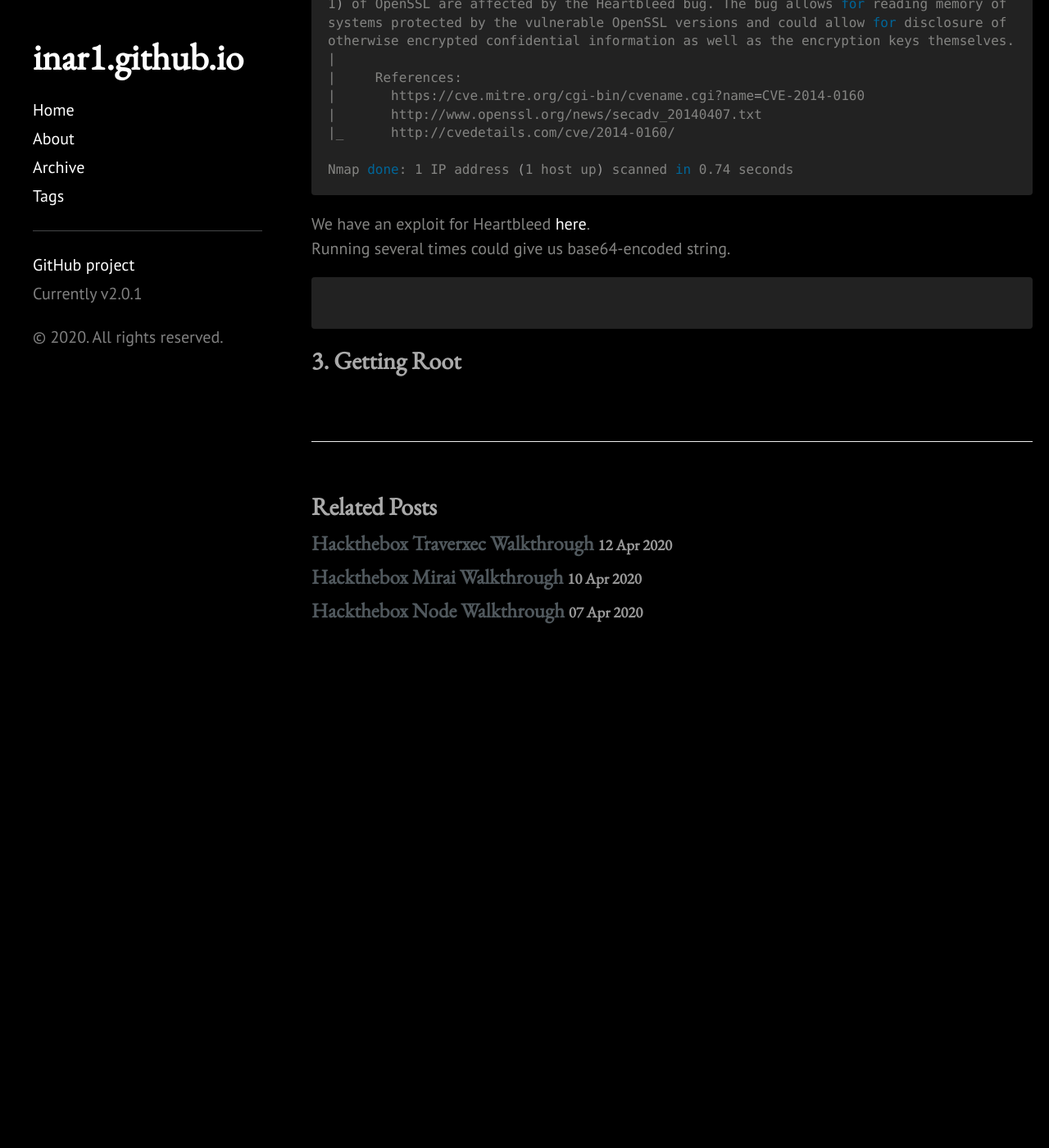
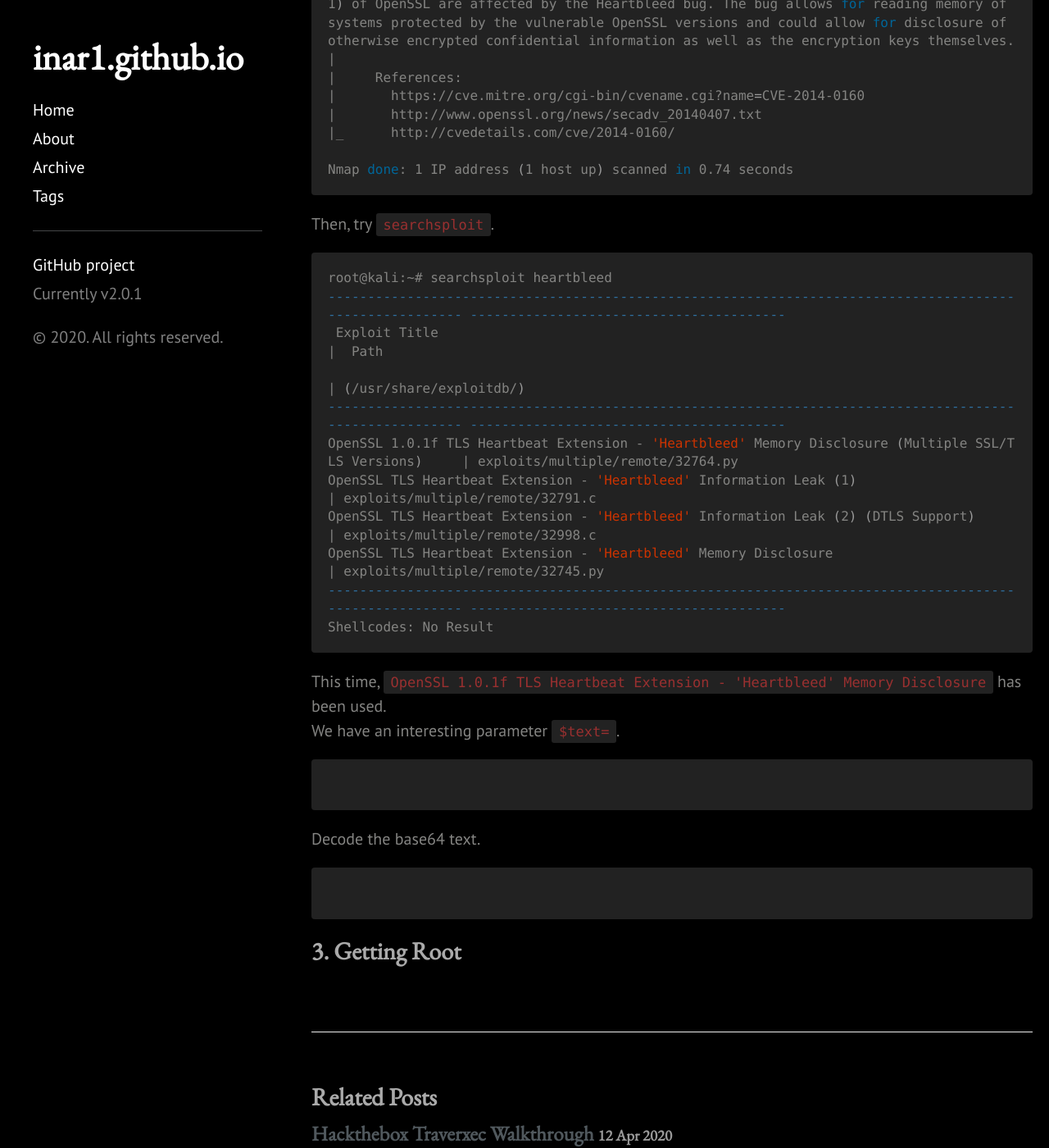
Before and after one commit to 1n4r1/1n4r1.github.io, a Jekyll site: the page built from _posts/2020-04-15-Hackthebox-Valentine-Walkthrough.md, in a window 1280 px wide and 1400 px high, scrolled down 4379 px. Shown: the whole window at 82% size. Built offline with Jekyll 4.4.1, drawn with Linux system fonts in a browser that asks for light colours; a style sheet for code colours, icons or effects is not loaded; before the commit the page ends 5279 px from its top, so only the background shows below that.

Commit message:
WIP valentine-walkthrough

````diff
--- a/_posts/2020-04-15-Hackthebox-Valentine-Walkthrough.md
+++ b/_posts/2020-04-15-Hackthebox-Valentine-Walkthrough.md
@@ -156,10 +156,31 @@ PORT    STATE SERVICE
 Nmap done: 1 IP address (1 host up) scanned in 0.74 seconds
 ```
 
-We have an exploit for Heartbleed <a href="https://github.com/sensepost/heartbleed-poc">here</a>.<br>
-Running several times could give us base64-encoded string.
+Then, try `searchsploit`.
+```shell
+root@kali:~# searchsploit heartbleed
+-------------------------------------------------------------------------------------------------------- ----------------------------------------
+ Exploit Title                                                                                          |  Path
+                                                                                                        | (/usr/share/exploitdb/)
+-------------------------------------------------------------------------------------------------------- ----------------------------------------
+OpenSSL 1.0.1f TLS Heartbeat Extension - 'Heartbleed' Memory Disclosure (Multiple SSL/TLS Versions)     | exploits/multiple/remote/32764.py
+OpenSSL TLS Heartbeat Extension - 'Heartbleed' Information Leak (1)                                     | exploits/multiple/remote/32791.c
+OpenSSL TLS Heartbeat Extension - 'Heartbleed' Information Leak (2) (DTLS Support)                      | exploits/multiple/remote/32998.c
+OpenSSL TLS Heartbeat Extension - 'Heartbleed' Memory Disclosure                                        | exploits/multiple/remote/32745.py
+-------------------------------------------------------------------------------------------------------- ----------------------------------------
+Shellcodes: No Result
+```
+
+This time, `OpenSSL 1.0.1f TLS Heartbeat Extension - 'Heartbleed' Memory Disclosure` has been used.<br>
+We have an interesting parameter `$text=`.
 ```shell
 
 ```
 
+Decode the base64 text.
+```shell
+
+```
+
+
 ## 3. Getting Root
````
